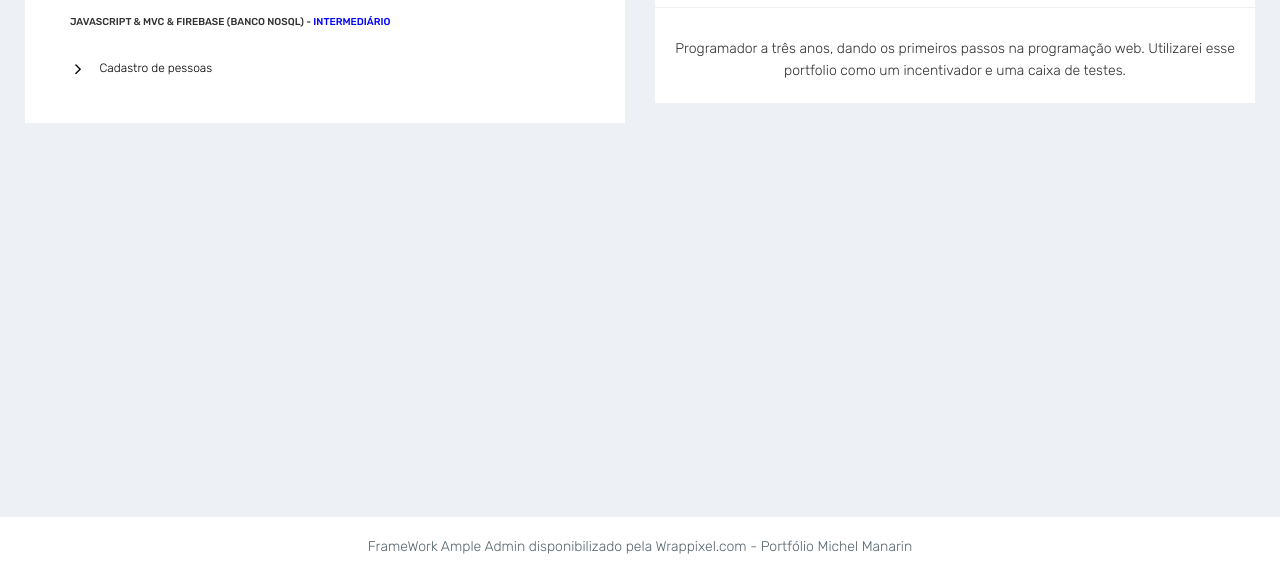
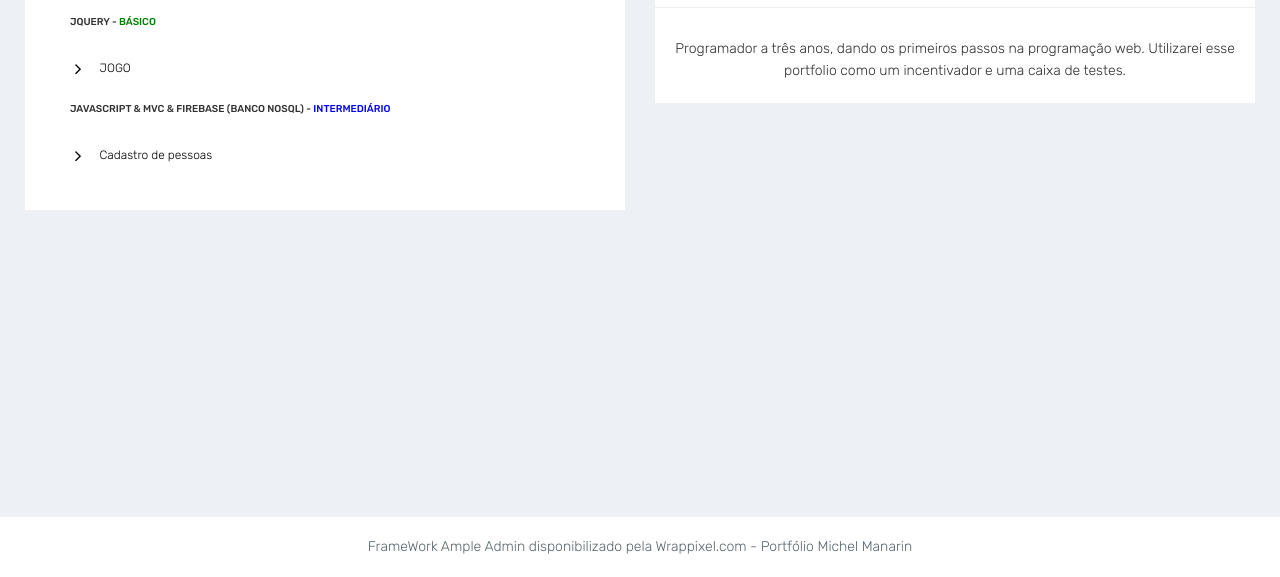
Before and after one commit to MichelManarin/michelmanarin.github.io, a plain HTML site: page portfolio.html in a window 1280 px wide. Shown: the part 223-800 px from the top of the page. Drawn offline with nearby package versions, Linux system fonts and the light colour scheme.

Commit message:
Adicionando atividade 3

```diff
--- a/portfolio.html
+++ b/portfolio.html
@@ -108,6 +108,15 @@
                                         </a>
                                     </div>
                                 </div>
+                                <h4 class="sub-title">JQuery - <b style="color:green;">BÁSICO</b></h4>
+                                <div class="icon-list-demo clearfix">
+                                    <div class="col-sm-6 col-md-4 col-lg-3">
+                                        <a href="">
+                                            <i class="fa fa-angle-right"></i>
+                                            JOGO
+                                        </a>
+                                    </div>
+                                </div>
                                 <h4 class="sub-title">JavaScript & MVC & FIREBASE (Banco noSQL) - <b style="color:blue;">INTERMEDIÁRIO</b></h4>
                                 <div class="icon-list-demo clearfix">
                                         <div class="col-sm-6 col-md-4 col-lg-3">
```
